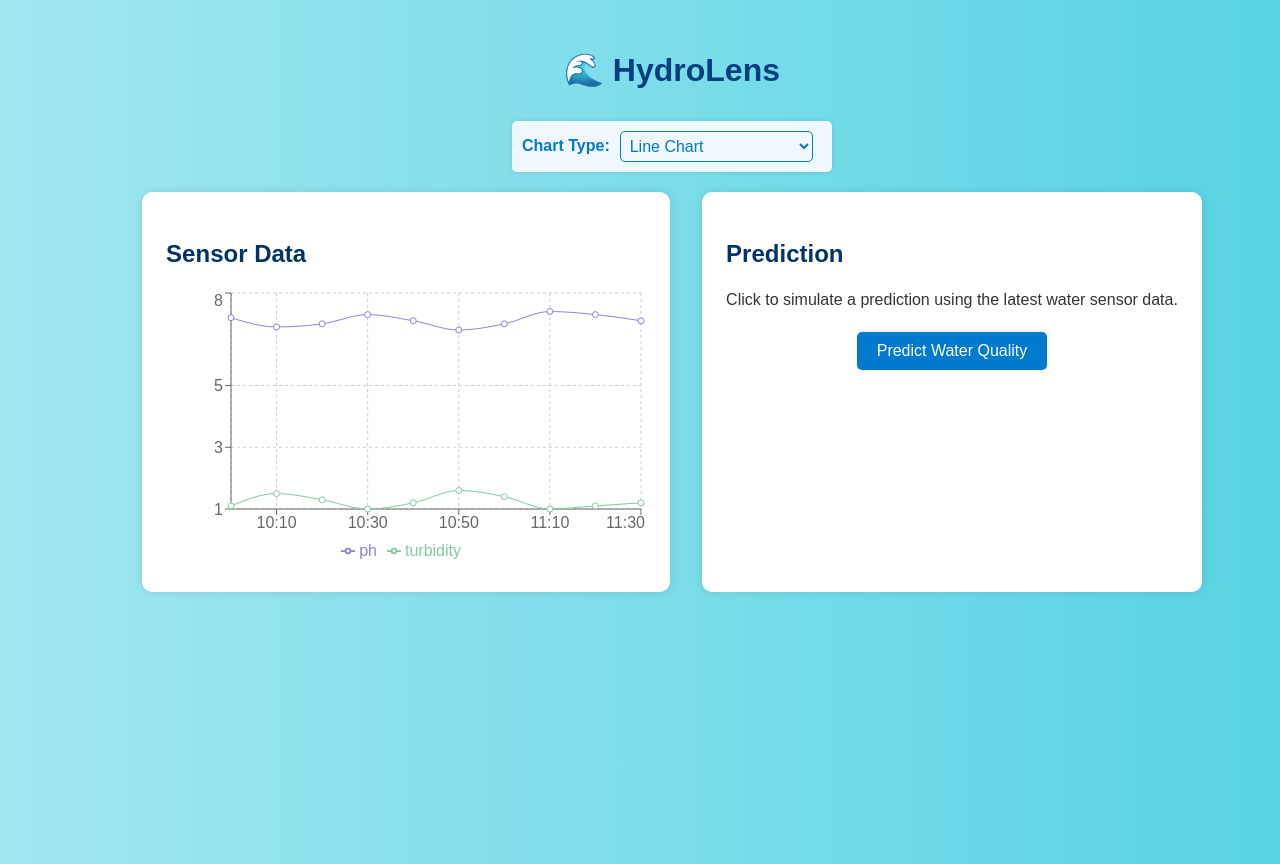
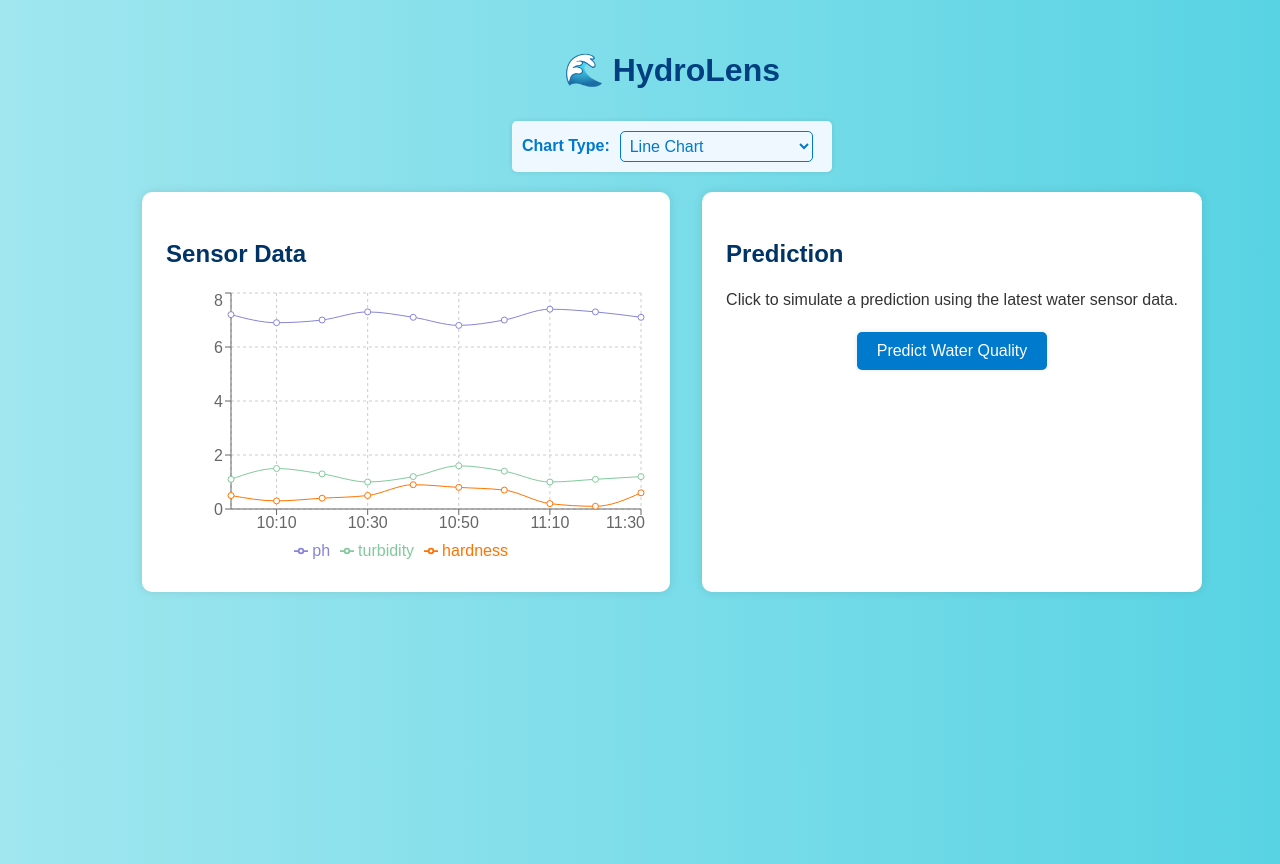
Before and after one commit to Bihan-Banerjee/HydroLens, a React (Vite) app: page / in a window 1280 px wide. Shown: the top 864 px of the page. Built offline with nearby package versions, Linux system fonts and the light colour scheme.

Commit message:
integrated hardness

```diff
--- a/src/App.jsx
+++ b/src/App.jsx
@@ -11,19 +11,19 @@ import {
 } from "recharts";
 import "./App.css";
 
-const COLORS = ["#8884d8", "#82ca9d"];
+const COLORS = ["#8884d8", "#82ca9d", "#ff7300"];
 
 const sampleData = [
-  { time: "10:00", ph: 7.2, turbidity: 1.1 },
-  { time: "10:10", ph: 6.9, turbidity: 1.5 },
-  { time: "10:20", ph: 7.0, turbidity: 1.3 },
-  { time: "10:30", ph: 7.3, turbidity: 1.0 },
-  { time: "10:40", ph: 7.1, turbidity: 1.2 },
-  { time: "10:50", ph: 6.8, turbidity: 1.6 },
-  { time: "11:00", ph: 7.0, turbidity: 1.4 },
-  { time: "11:10", ph: 7.4, turbidity: 1.0 },
-  { time: "11:20", ph: 7.3, turbidity: 1.1 },
-  { time: "11:30", ph: 7.1, turbidity: 1.2 }
+  { time: "10:00", ph: 7.2, turbidity: 1.1, hardness: 0.5 },
+  { time: "10:10", ph: 6.9, turbidity: 1.5, hardness: 0.3 },
+  { time: "10:20", ph: 7.0, turbidity: 1.3, hardness: 0.4 },
+  { time: "10:30", ph: 7.3, turbidity: 1.0, hardness: 0.5 },
+  { time: "10:40", ph: 7.1, turbidity: 1.2, hardness: 0.9 },
+  { time: "10:50", ph: 6.8, turbidity: 1.6, hardness: 0.8 },
+  { time: "11:00", ph: 7.0, turbidity: 1.4, hardness: 0.7 },
+  { time: "11:10", ph: 7.4, turbidity: 1.0, hardness: 0.2 },
+  { time: "11:20", ph: 7.3, turbidity: 1.1, hardness: 0.1 },
+  { time: "11:30", ph: 7.1, turbidity: 1.2, hardness: 0.6 }
 ];
 
 function App() {
@@ -36,11 +36,12 @@ function App() {
           <LineChart width={480} height={280} data={sampleData}>
             <CartesianGrid strokeDasharray="3 3" />
             <XAxis dataKey="time" />
-            <YAxis domain={[6, 8]} />
+            <YAxis domain={[0, 8]} />
             <Tooltip />
             <Legend />
             <Line type="monotone" dataKey="ph" stroke="#8884d8" />
             <Line type="monotone" dataKey="turbidity" stroke="#82ca9d" />
+            <Line type="monotone" dataKey="hardness" stroke="#ff7300" />
           </LineChart>
         );
       case "bar":
@@ -53,6 +54,7 @@ function App() {
             <Legend />
             <Bar dataKey="ph" fill="#8884d8" />
             <Bar dataKey="turbidity" fill="#82ca9d" />
+            <Bar dataKey="hardness" fill="#ff7300" />
           </BarChart>
         );
       case "area":
@@ -67,6 +69,10 @@ function App() {
                 <stop offset="5%" stopColor="#82ca9d" stopOpacity={0.8} />
                 <stop offset="95%" stopColor="#82ca9d" stopOpacity={0} />
               </linearGradient>
+              <linearGradient id="colorHardness" x1="0" y1="0" x2="0" y2="1">
+                <stop offset="5%" stopColor="#ff7300" stopOpacity={0.8} />
+                <stop offset="95%" stopColor="#ff7300" stopOpacity={0} />
+              </linearGradient>
             </defs>
             <XAxis dataKey="time" />
             <YAxis />
@@ -74,6 +80,7 @@ function App() {
             <Tooltip />
             <Area type="monotone" dataKey="ph" stroke="#8884d8" fillOpacity={1} fill="url(#colorPh)" />
             <Area type="monotone" dataKey="turbidity" stroke="#82ca9d" fillOpacity={1} fill="url(#colorTurb)" />
+            <Area type="monotone" dataKey="hardness" stroke="#ff7300" fillOpacity={1} fill="url(#colorHardness)" />
           </AreaChart>
         );
       case "composed":
@@ -86,6 +93,7 @@ function App() {
             <Legend />
             <Bar dataKey="turbidity" barSize={20} fill="#82ca9d" />
             <Line type="monotone" dataKey="ph" stroke="#8884d8" />
+            <Line type="monotone" dataKey="hardness" stroke="#ff7300" />
           </ComposedChart>
         );
       case "scatter":
@@ -101,9 +109,11 @@ function App() {
       case "radar":
         const avgPH = (sampleData.reduce((sum, d) => sum + d.ph, 0) / sampleData.length).toFixed(2);
         const avgTurb = (sampleData.reduce((sum, d) => sum + d.turbidity, 0) / sampleData.length).toFixed(2);
+        const avgHardness = (sampleData.reduce((sum, d) => sum + d.hardness, 0) / sampleData.length).toFixed(2);
         const radarData = [
           { metric: "pH", value: Number(avgPH) },
-          { metric: "Turbidity", value: Number(avgTurb) }
+          { metric: "Turbidity", value: Number(avgTurb) },
+          { metric: "Hardness", value: Number(avgHardness) }
         ];
         return (
           <RadarChart cx={240} cy={140} outerRadius={100} width={480} height={280} data={radarData}>
@@ -117,9 +127,11 @@ function App() {
       case "pie":
         const sumPH = sampleData.reduce((sum, d) => sum + d.ph, 0);
         const sumTurb = sampleData.reduce((sum, d) => sum + d.turbidity, 0);
+        const sumHardness = sampleData.reduce((sum, d) => sum + d.hardness, 0);
         const pieData = [
           { name: "Total pH", value: sumPH },
-          { name: "Total Turbidity", value: sumTurb }
+          { name: "Total Turbidity", value: sumTurb },
+          { name: "Total Hardness", value: sumHardness }
         ];
         return (
           <PieChart width={480} height={280}>
```
